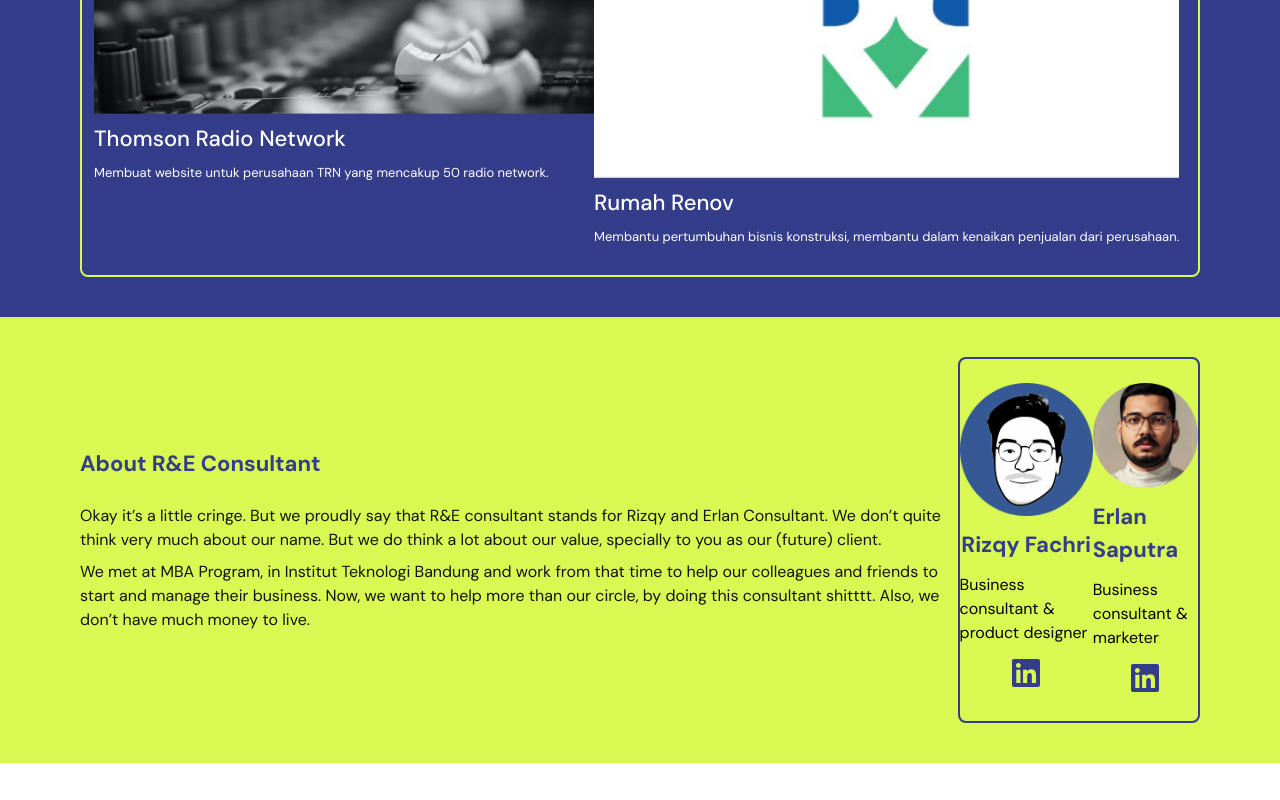
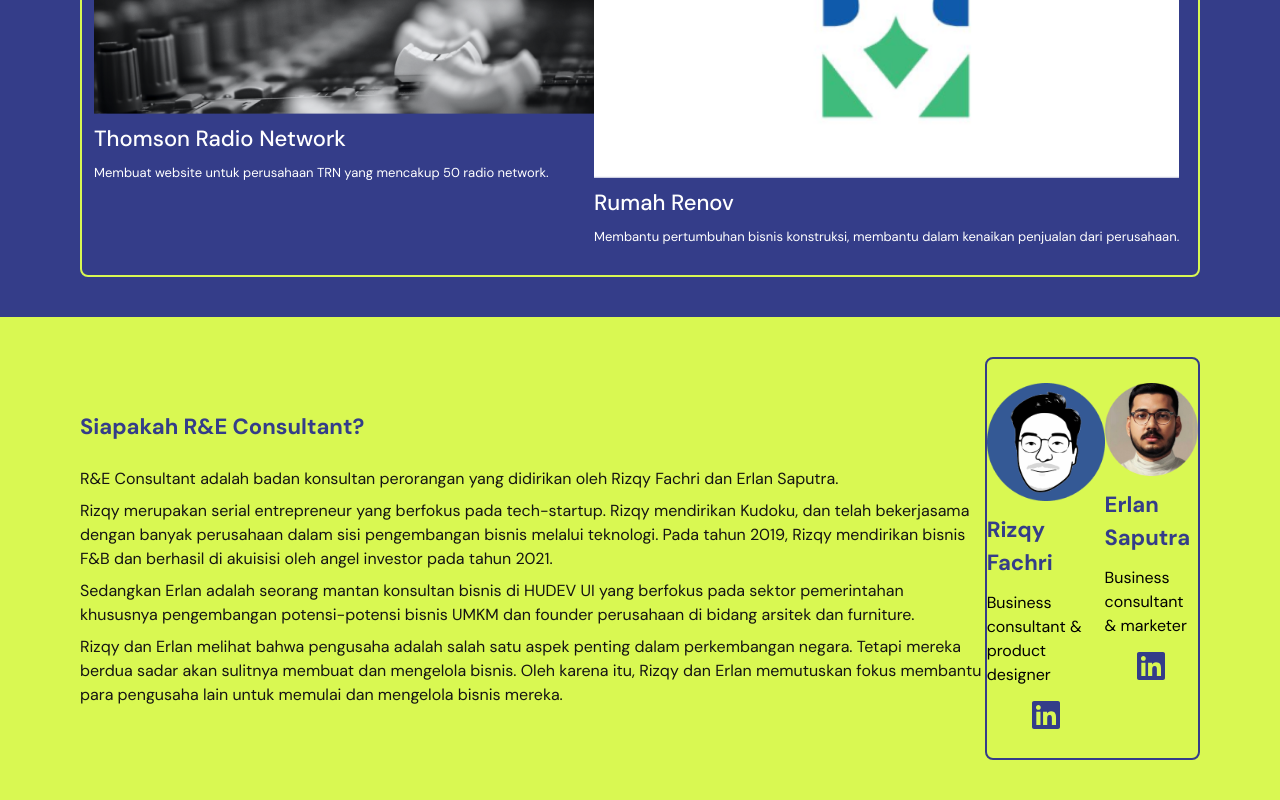
Before and after one commit to Rizqyfm/RE-consultant, a React (Create React App) app: page / in a window 1280 px wide. Shown: the part 3606-4406 px from the top of the page. Before the commit the page ends 4369 px from the top, so only its background shows below. Built offline with nearby package versions, Linux system fonts and the light colour scheme; a web font is replaced by a local one.

Commit message:
finish copywrite

```diff
--- a/src/App.js
+++ b/src/App.js
@@ -275,20 +275,31 @@
           <div className="footer bg-secondary flex flex-col md:flex-row py-10 md:py-30 px-6 sm:px-10 md:px-20 md:items-center gap-y-8">
             <section className="footer-left flex flex-col gap-y-2">
               <h2 className="text-bodyOne text-primary pb-4">
-                About R&E Consultant
+                Siapakah R&E Consultant?
               </h2>
               <p className="text-bodyTwo text-black">
-                Okay it’s a little cringe. But we proudly say that R&E
-                consultant stands for Rizqy and Erlan Consultant. We don’t quite
-                think very much about our name. But we do think a lot about our
-                value, specially to you as our (future) client.
+                R&E Consultant adalah badan konsultan perorangan yang didirikan
+                oleh Rizqy Fachri dan Erlan Saputra.
               </p>
               <p className="text-bodyTwo text-black">
-                We met at MBA Program, in Institut Teknologi Bandung and work
-                from that time to help our colleagues and friends to start and
-                manage their business. Now, we want to help more than our
-                circle, by doing this consultant shitttt. Also, we don’t have
-                much money to live.
+                Rizqy merupakan serial entrepreneur yang berfokus pada
+                tech-startup. Rizqy mendirikan Kudoku, dan telah bekerjasama
+                dengan banyak perusahaan dalam sisi pengembangan bisnis melalui
+                teknologi. Pada tahun 2019, Rizqy mendirikan bisnis F&B dan
+                berhasil di akuisisi oleh angel investor pada tahun 2021.
+              </p>
+              <p className="text-bodyTwo text-black">
+                Sedangkan Erlan adalah seorang mantan konsultan bisnis di HUDEV
+                UI yang berfokus pada sektor pemerintahan khususnya pengembangan
+                potensi-potensi bisnis UMKM dan founder perusahaan di bidang
+                arsitek dan furniture.
+              </p>
+              <p className="text-bodyTwo text-black">
+                Rizqy dan Erlan melihat bahwa pengusaha adalah salah satu aspek
+                penting dalam perkembangan negara. Tetapi mereka berdua sadar
+                akan sulitnya membuat dan mengelola bisnis. Oleh karena itu,
+                Rizqy dan Erlan memutuskan fokus membantu para pengusaha lain
+                untuk memulai dan mengelola bisnis mereka.
               </p>
             </section>
             <section className="footer-right border-2 border-primary rounded-lg flex flex-col sm:flex-row sm:justify-center">
```
